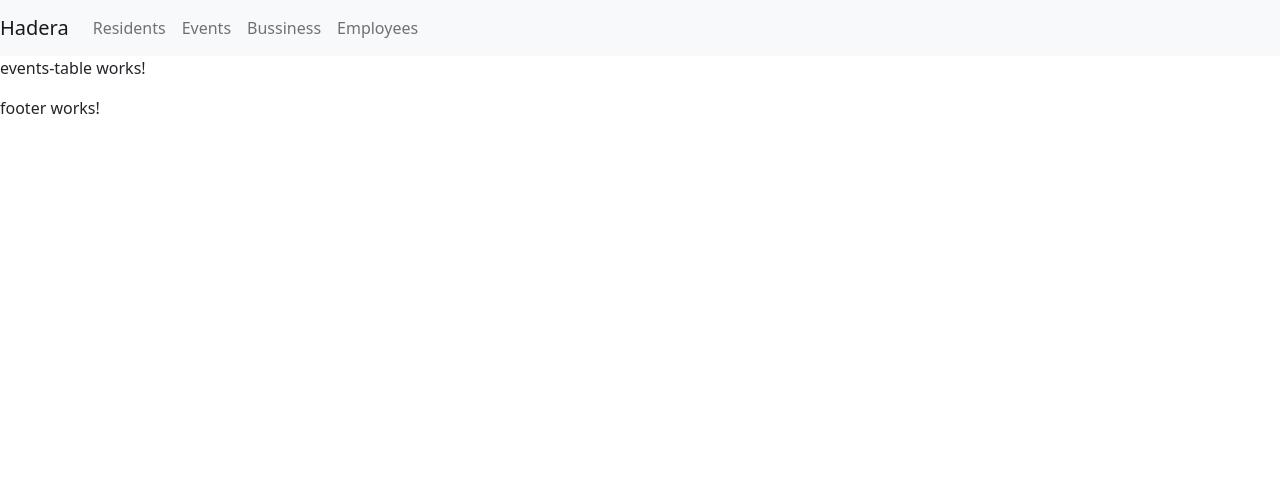
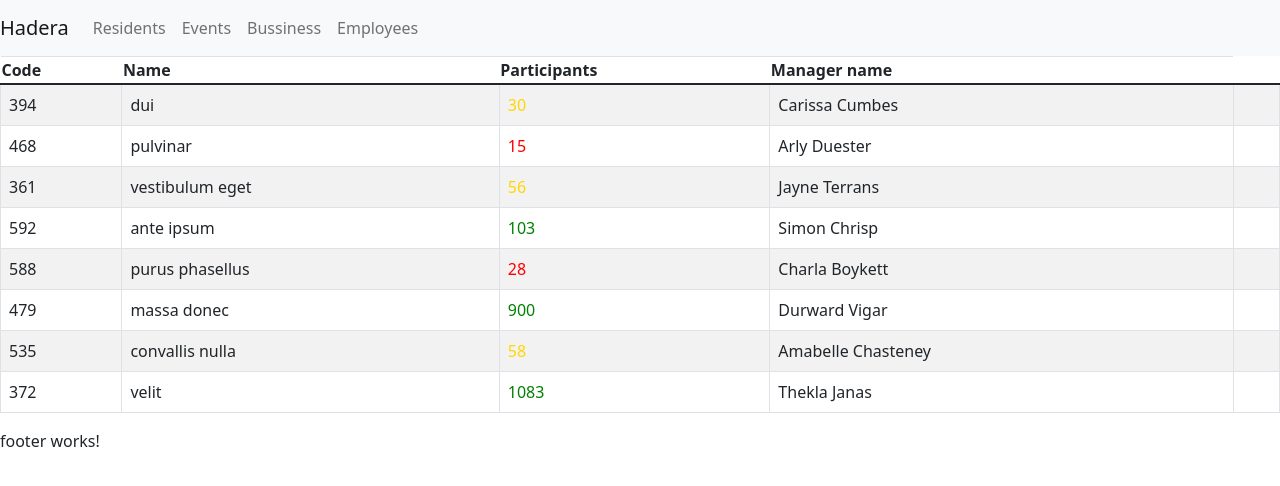
Before and after one commit to ShayGali/City-Website, an Angular app: page /events in a window 1280 px wide. Shown: the top 486 px of the page. Built offline with nearby package versions, Linux system fonts and the light colour scheme.

Commit message:
event table work

```diff
--- a/src/app/events/EventData.ts
+++ b/src/app/events/EventData.ts
@@ -1,7 +1,11 @@
 import Person from '../Person';
 
 export default class EventData {
+  private _eventCode: number;
+  private _numberOfParticipants: number;
   private _eventName: string;
+  private _eventManager: Person;
+
   public get eventName(): string {
     return this._eventName;
   }
@@ -9,7 +13,6 @@ export default class EventData {
     this._eventName = v;
   }
 
-  private _eventCode: number;
   public get eventCode(): number {
     return this._eventCode;
   }
@@ -17,7 +20,6 @@ export default class EventData {
     this._eventCode = v;
   }
 
-  private _numberOfParticipants: number;
   public get numberOfParticipants(): number {
     return this._numberOfParticipants;
   }
@@ -25,7 +27,6 @@ export default class EventData {
     this._numberOfParticipants = v;
   }
 
-  private _eventManager: Person;
   public get eventManager(): Person {
     return this._eventManager;
   }
@@ -34,9 +35,15 @@ export default class EventData {
   }
 
   constructor(
-    eventName: String,
+    eventName: string,
     eventCode: number,
     numberOfParticipants: number,
     eventManager: Person
-  ) {}
+  ) {
+    this._eventCode = this.eventCode = eventCode;
+    this._numberOfParticipants = this.numberOfParticipants =
+      numberOfParticipants;
+    this._eventName = this.eventName = eventName;
+    this._eventManager = this.eventManager = eventManager;
+  }
 }
--- a/src/app/events/event.service.ts
+++ b/src/app/events/event.service.ts
@@ -12,7 +12,7 @@ export class EventService {
   getEvents(): Observable<EventData[]> {
     return of(EVENTS);
   }
-  getEventById(eventCode: number): Observable<EventData> {
+  getEventByCode(eventCode: number): Observable<EventData> {
     return this.getEvents().pipe(
       map((residents: EventData[]) =>
         residents.find((e) => e.eventCode === eventCode)
--- a/src/app/events/events-table/events-table.component.css
+++ b/src/app/events/events-table/events-table.component.css
@@ -0,0 +1,11 @@
+#yellow-text{
+  color:gold
+}
+
+#red-text{
+  color:red
+}
+
+#green-text{
+  color:green
+}
--- a/src/app/events/events-table/events-table.component.html
+++ b/src/app/events/events-table/events-table.component.html
@@ -1 +1,20 @@
-<p>events-table works!</p>
+<table class="table table-bordered table-striped table-condensed">
+  <thead>
+    <th>Code</th>
+    <th>Name</th>
+    <th>Participants</th>
+    <th>Manager name</th>
+  </thead>
+
+  <tbody>
+    <tr *ngFor="let event of events">
+      <td>{{ event.eventCode }}</td>
+      <td>{{ event.eventName }}</td>
+      <td [id]="getClass(event.numberOfParticipants)">
+        {{ event.numberOfParticipants }}
+      </td>
+      <td>{{ event.eventManager.fullName }}</td>
+      <td></td>
+    </tr>
+  </tbody>
+</table>
--- a/src/app/events/events-table/events-table.component.ts
+++ b/src/app/events/events-table/events-table.component.ts
@@ -1,15 +1,35 @@
 import { Component, OnInit } from '@angular/core';
+import { EventService } from '../event.service';
+import EventData from '../EventData';
 
 @Component({
   selector: 'app-events-table',
   templateUrl: './events-table.component.html',
-  styleUrls: ['./events-table.component.css']
+  styleUrls: ['./events-table.component.css'],
 })
 export class EventsTableComponent implements OnInit {
-
-  constructor() { }
+  events: EventData[];
+  constructor(private service: EventService) {}
 
   ngOnInit(): void {
+    this.getEvents();
   }
 
+  getEvents(): void {
+    this.service.getEvents().subscribe((events) => (this.events = events));
+  }
+  getEventByCode(eventCode: number): EventData {
+    let result: EventData;
+    this.service
+      .getEventByCode(eventCode)
+      .subscribe((event) => (result = event));
+    return result;
+  }
+
+  getClass(numberOfParticipants: number): string {
+    if (numberOfParticipants >= 30 && numberOfParticipants < 100)
+      return 'yellow-text';
+    else if (numberOfParticipants < 30) return 'red-text';
+    else return 'green-text';
+  }
 }
--- a/src/app/residents/residents-list/residents-list.component.ts
+++ b/src/app/residents/residents-list/residents-list.component.ts
@@ -20,11 +20,9 @@ export class ResidentsListComponent implements OnInit {
     this.service.getResidents().subscribe((res) => (this.residents = res));
   }
 
-  getResidentsById() {
-    let result;
-    this.service
-      .getResidentById('123485678')
-      .subscribe((res) => (result = res));
-    console.log(result);
+  getResidentById(id: string): Resident {
+    let result: Resident;
+    this.service.getResidentById(id).subscribe((res) => (result = res));
+    return result;
   }
 }
```
Also changed, not shown: src/app/events/dummy-data.ts (+8 -8 lines).
